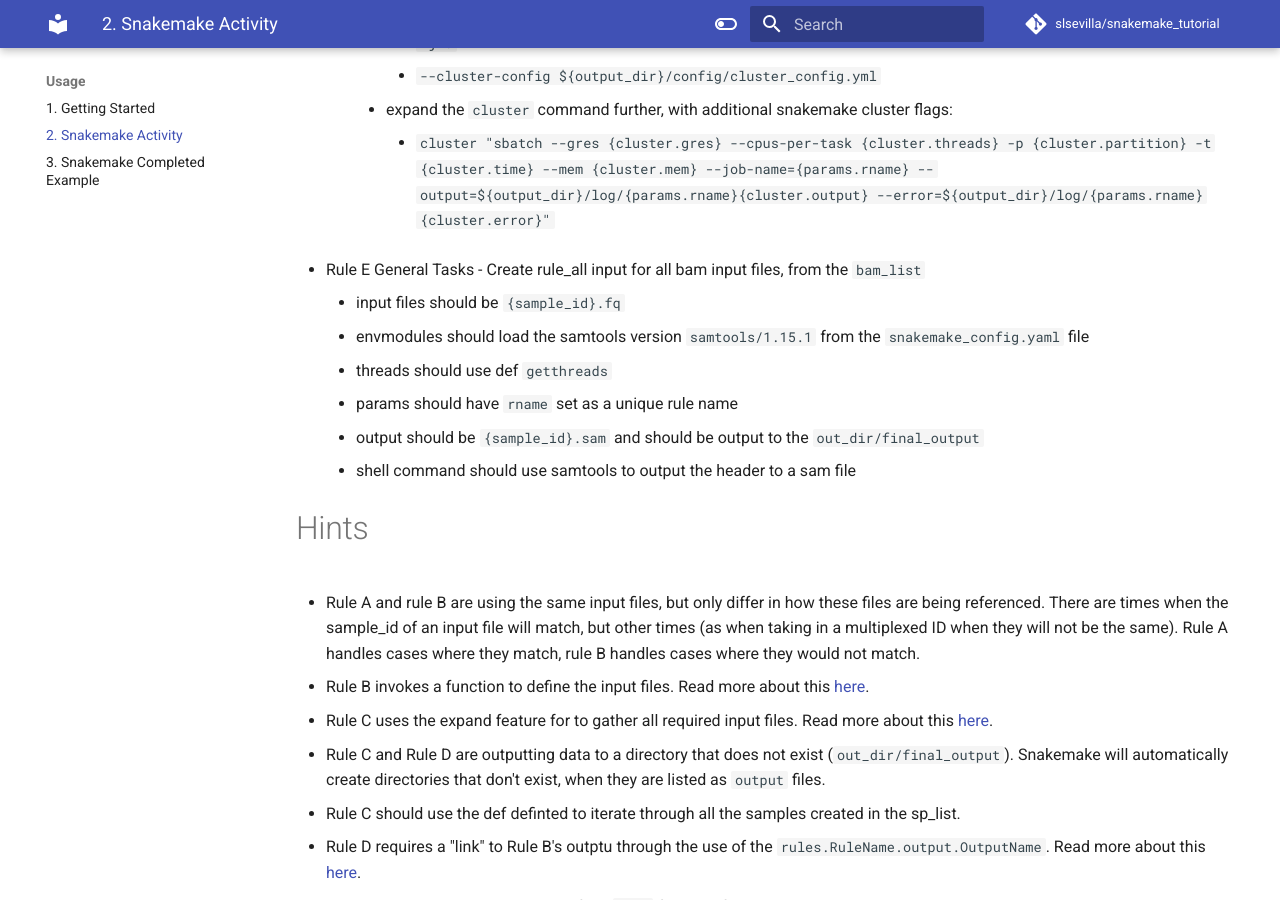
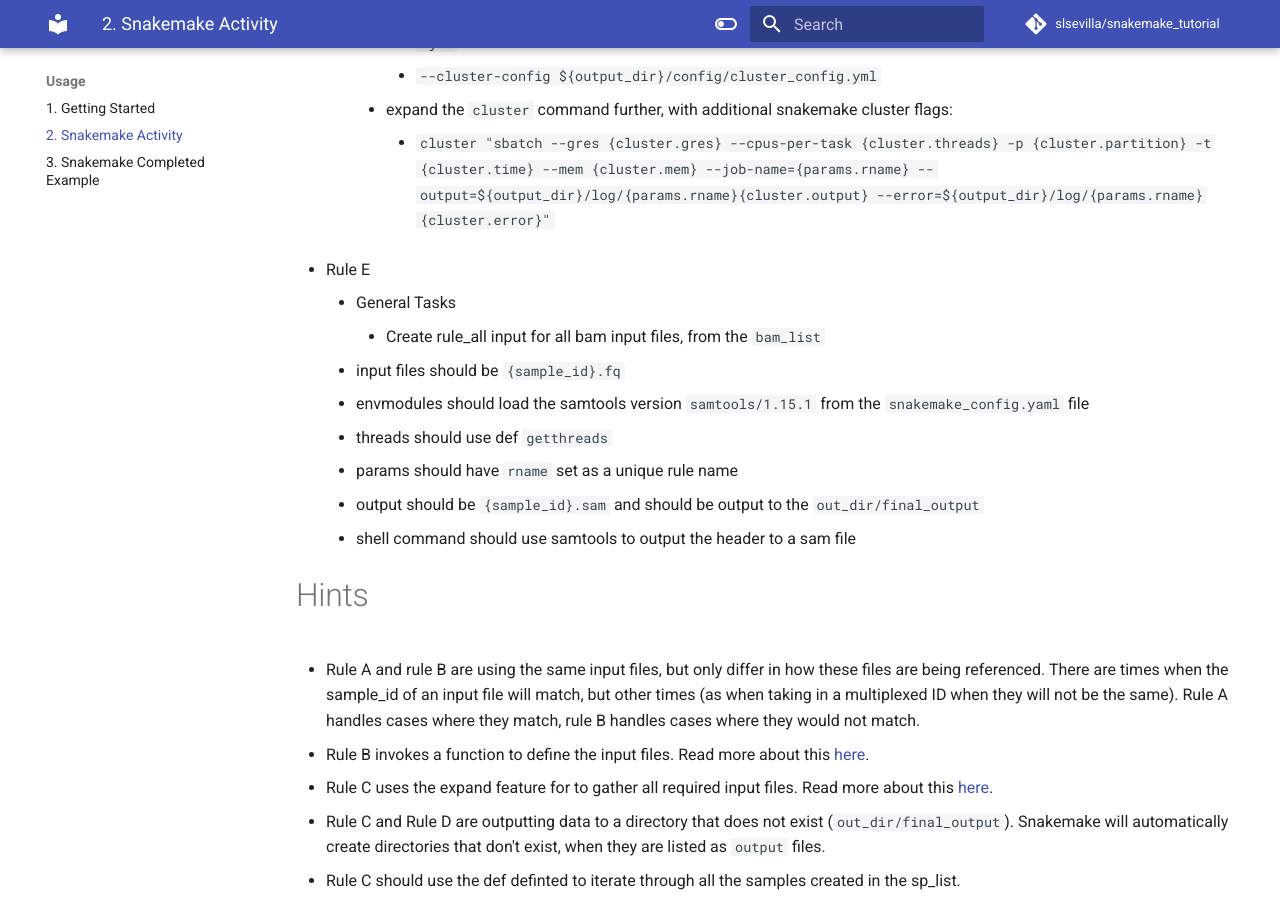
Before and after one commit to CCBR/snakemake_tutorial, an MkDocs documentation site: the page built from docs/usage/task.md, in a window 1280 px wide and 900 px high, scrolled down 3389 px. Built offline with MkDocs 1.6.1 and Material for MkDocs 9.7.7, drawn with Linux system fonts in a browser that asks for light colours; comment, search, counter and statistics services are not loaded; the version menu is left out.

Commit message:
formatting

```diff
--- a/docs/usage/task.md
+++ b/docs/usage/task.md
@@ -99,7 +99,7 @@ Complete each of the following tasks, in order. Be sure to perform dry runs and
         - expand the `cluster` command further, with additional snakemake cluster flags:
             - `cluster "sbatch --gres {cluster.gres} --cpus-per-task {cluster.threads} -p {cluster.partition} -t {cluster.time} --mem {cluster.mem} --job-name={params.rname} --output=${output_dir}/log/{params.rname}{cluster.output} --error=${output_dir}/log/{params.rname}{cluster.error}"`
 - Rule E
-     General Tasks
+    - General Tasks
         - Create rule_all input for all bam input files, from the `bam_list`
     - input files should be `{sample_id}.fq`
     - envmodules should load the samtools version `samtools/1.15.1` from the `snakemake_config.yaml` file
```
Also changed, not shown: docs/usage/example.md (+12 -0 lines).
